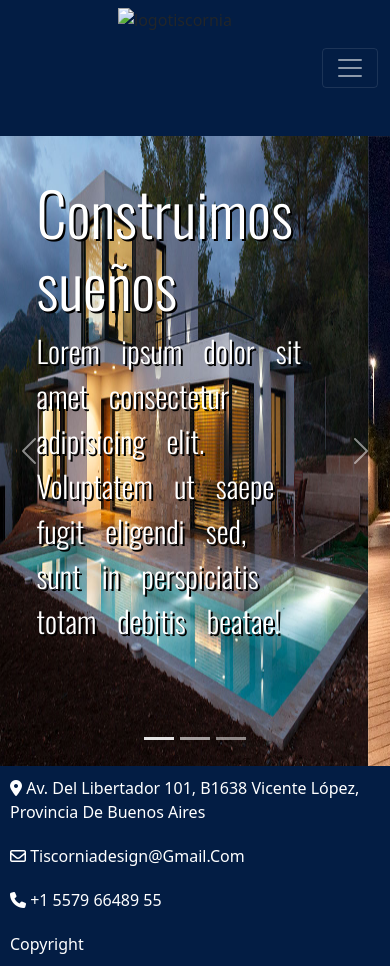
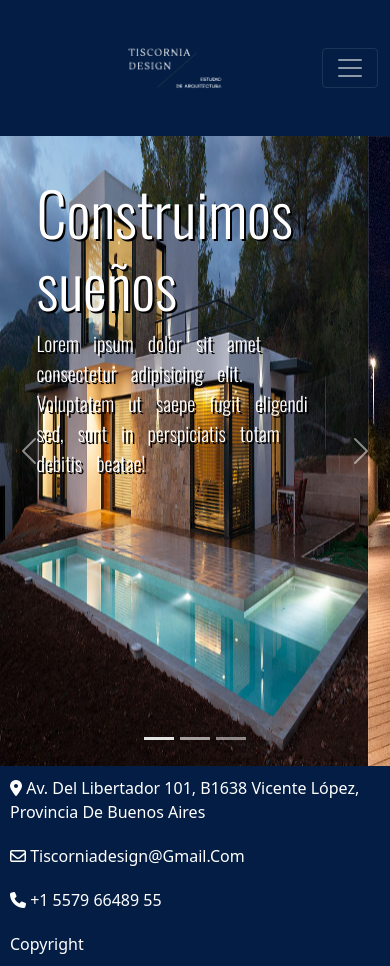
Before and after one commit to agustintiscornia/tiscorniadesign, a plain HTML site: page index.html in a window 390 px wide. Drawn offline with nearby package versions, Linux system fonts and the light colour scheme.

Commit message:
modifique el index y estilos.css

```diff
--- a/css/estilos.css
+++ b/css/estilos.css
@@ -193,7 +193,18 @@ color: white;
     color:white;
     padding: 10px;
 }
+    /* media queries index*/
+@media only screen and (max-width: 400px) {
+    .carousel-caption{
+        flex-wrap: wrap;
+    }
+}
 
+    @media only screen and (max-width: 400px){
+        .carousel-caption{
+            font-size: 20px;
+        }
+    }
 /*media queries pagina nosotros*/
 
 @media only screen and (max-width: 400px) {
--- a/index.html
+++ b/index.html
@@ -30,7 +30,7 @@
         <nav class="navbar navbar-expand-lg navbar-dark" style="background-color:#031D44">
             <div class="container-fluid">
                 <a class="navbar-brand" href="#"></a>
-                <img class="logo" src="../mi-primer-proyecto-copiaaa/multimedia/designlogo.png" alt="logotiscornia">
+                <img class="logo" src="multimedia/designlogo.png" alt="logotiscornia">
                 <button class="navbar-toggler" type="button" data-bs-toggle="collapse" data-bs-target="#navbarNav"
                     aria-controls="navbarNav" aria-expanded="false" aria-label="Toggle navigation">
                     <span class="navbar-toggler-icon"></span>
```
